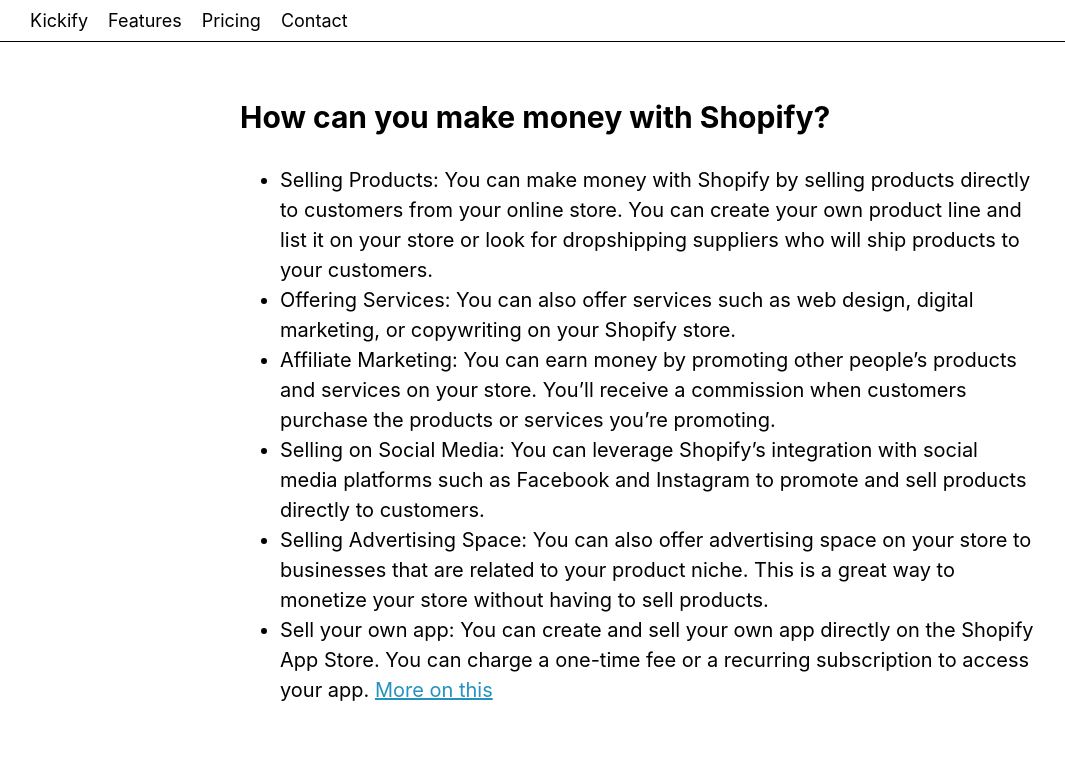
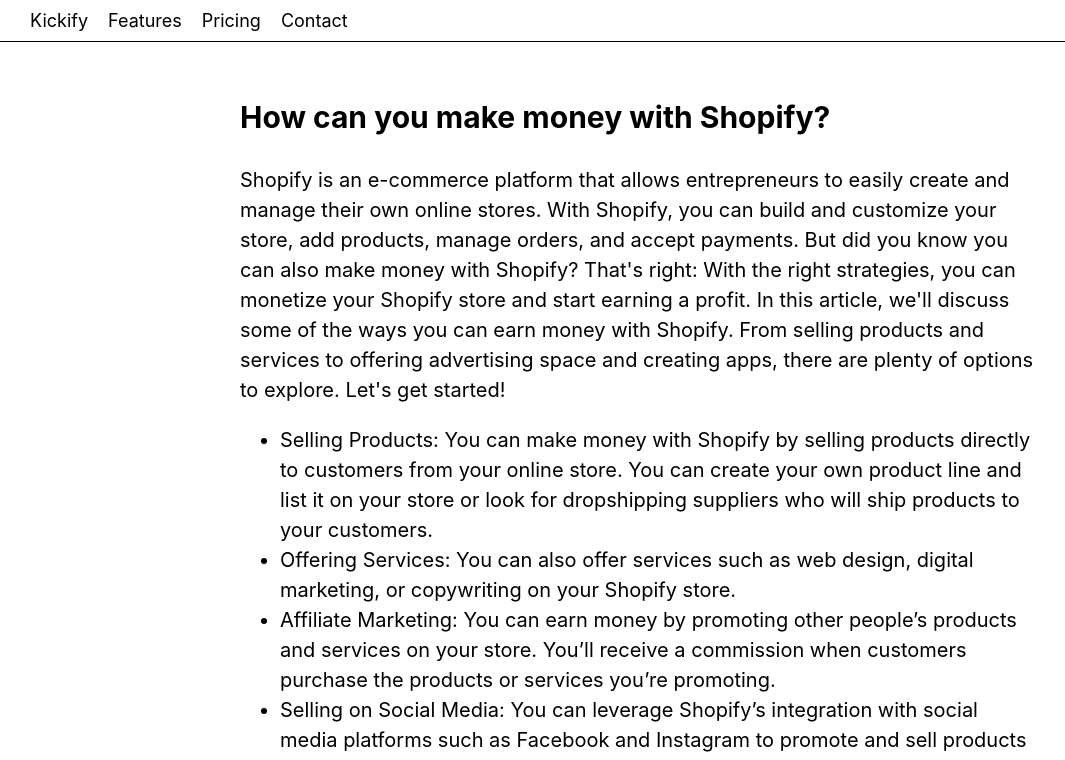
Before and after one commit to Bettelstab/kickify-io, a Next.js app: page /learn/earn-money-with-shopify in a window 1280 px wide. Shown: the top 760 px of the page, without its empty margins (0-1065 px from the left). Built offline with nearby package versions, Linux system fonts and the light colour scheme.

Commit message:
Add intro for earn money article; fix its teaser text

```diff
--- a/pages/learn/earn-money-with-shopify/index.tsx
+++ b/pages/learn/earn-money-with-shopify/index.tsx
@@ -11,6 +11,17 @@ export default function EarnMoneyWithShopify() {
     >
       <Article>
         <h1>How can you make money with Shopify?</h1>
+        <p>
+          Shopify is an e-commerce platform that allows entrepreneurs to easily
+          create and manage their own online stores. With Shopify, you can build
+          and customize your store, add products, manage orders, and accept
+          payments. But did you know you can also make money with Shopify?
+          That&apos;s right: With the right strategies, you can monetize your Shopify
+          store and start earning a profit. In this article, we&apos;ll discuss some
+          of the ways you can earn money with Shopify. From selling products and
+          services to offering advertising space and creating apps, there are
+          plenty of options to explore. Let&apos;s get started!
+        </p>
         <ul>
           <li>
             Selling Products: You can make money with Shopify by selling
```
Also changed, not shown: pages/learn/index.tsx (+12 -5 lines).
